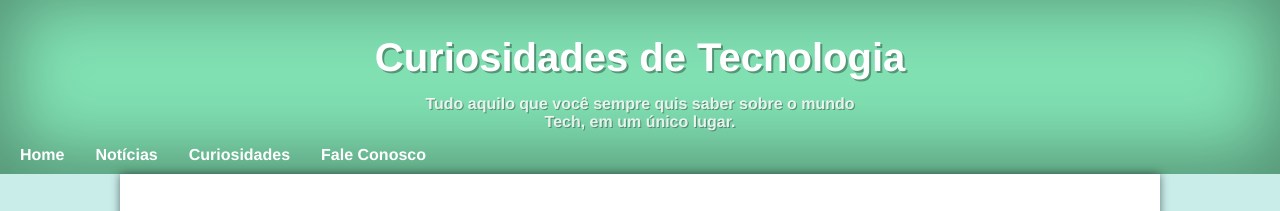
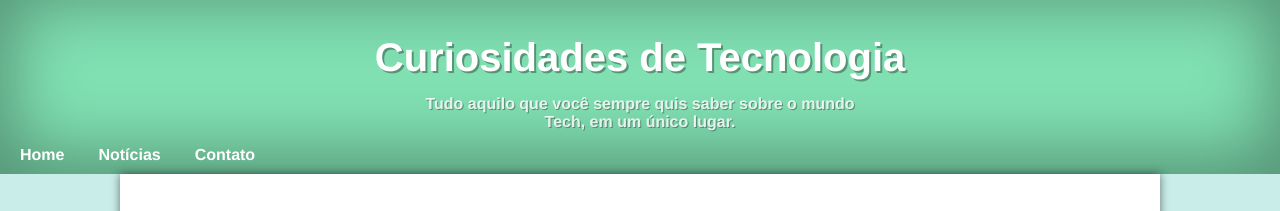
Before and after one commit to thiagolvz/projeto-android, a plain HTML site: page index.html in a window 1280 px wide. Shown: the top 211 px of the page. Drawn offline with Linux system fonts and the light colour scheme.

Commit message:
problema do menu corrigido

```diff
--- a/index.html
+++ b/index.html
@@ -17,8 +17,7 @@
             <nav>
                 <a href="">Home</a>
                 <a href="">Notícias</a>
-                <a href="">Curiosidades</a>
-                <a href="">Fale Conosco</a>
+                <a href="">Contato</a>
             </nav>
 
     </header>
--- a/style.css
+++ b/style.css
@@ -66,8 +66,8 @@ nav > a {
     font-family: Helvetica, sans-serif;
     padding: 10px;
     font-weight: bold;
-    border-radius: 10px;
-    margin-right: 7px;
+    border-radius: 15px;
+    margin-right: 10px;
     transition-duration: 0.5s;
 }
 
```
